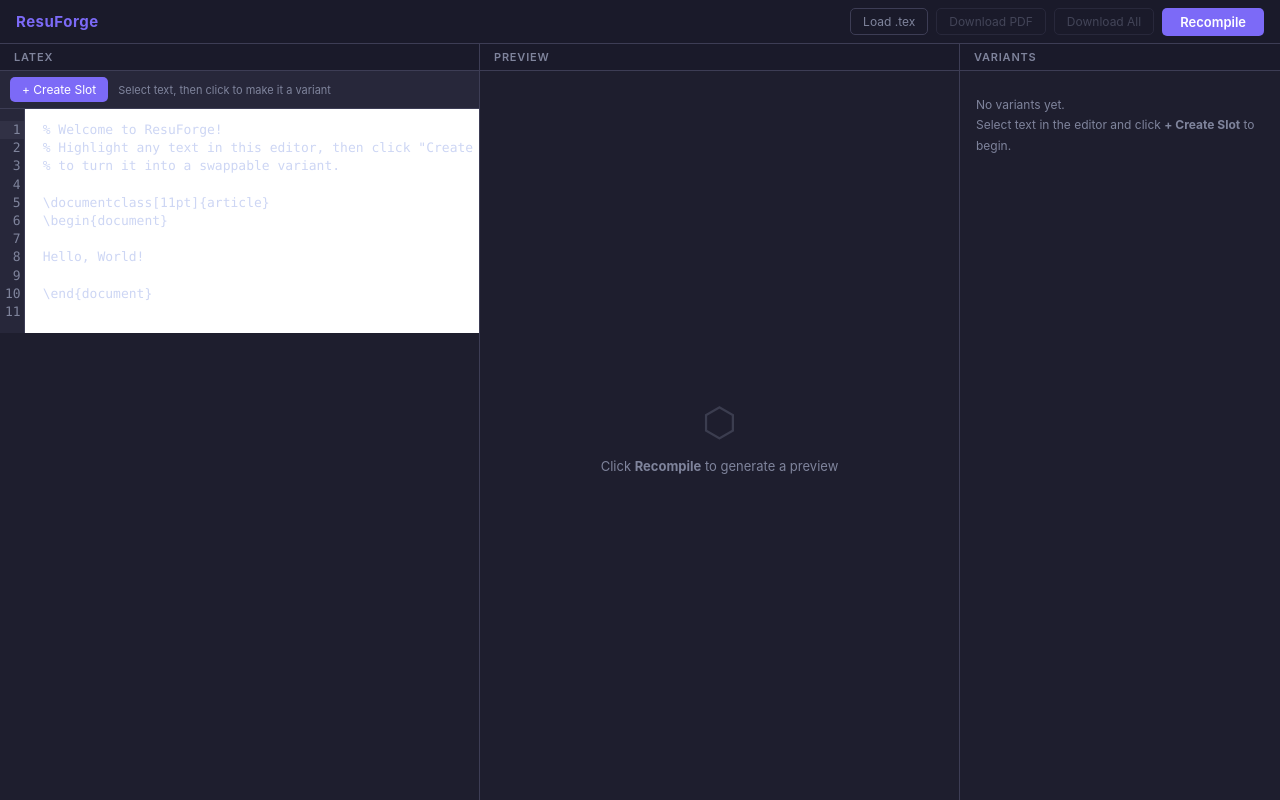
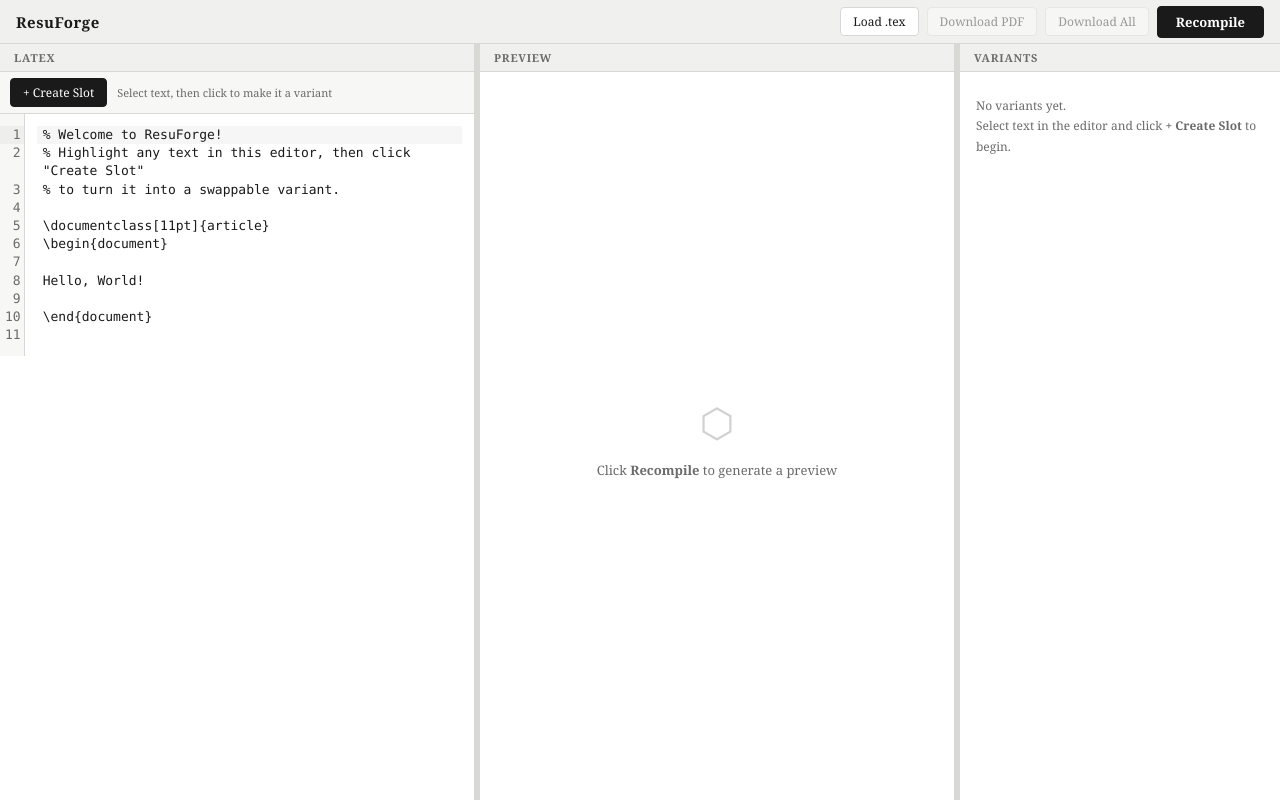
Before and after one commit to SebStefenel/Resuforge, a React (Vite) app in the folder frontend/: page / in a window 1280 px wide. Built offline with nearby package versions, Linux system fonts and the light colour scheme.

Commit message:
Changed the color sceem, added some simple fixes to the feel of the UI

```diff
--- a/frontend/src/App.css
+++ b/frontend/src/App.css
@@ -36,10 +36,9 @@
   font-weight: 600;
 }
 
-/* ── 3-column panels ── */
+/* ── 3-column panels (resizable) ── */
 .panels {
-  display: grid;
-  grid-template-columns: 1fr 1fr 320px;
+  display: flex;
   flex: 1;
   overflow: hidden;
   min-height: 0;
@@ -48,13 +47,44 @@
 .panel {
   display: flex;
   flex-direction: column;
-  border-right: 1px solid var(--border);
   overflow: hidden;
   min-height: 0;
+  min-width: 0;
 }
 
-.panel:last-child {
-  border-right: none;
+/* First two panels have explicit widths (set via drag); the last one fills
+   the remaining space. */
+.panel-editor,
+.panel-preview {
+  flex: 0 0 auto;
+}
+
+.panel-variants {
+  flex: 1 1 0;
+}
+
+/* Draggable divider between panels */
+.gutter {
+  flex: 0 0 6px;
+  cursor: col-resize;
+  background: var(--border);
+  position: relative;
+  transition: background 0.15s;
+}
+
+.gutter:hover,
+.gutter.gutter--dragging {
+  background: var(--accent);
+}
+
+/* Widen the actual hit area without changing layout width */
+.gutter::before {
+  content: '';
+  position: absolute;
+  top: 0;
+  bottom: 0;
+  left: -3px;
+  right: -3px;
 }
 
 .panel-header {
@@ -96,5 +126,5 @@
   color: var(--text-muted);
   white-space: pre-wrap;
   word-break: break-all;
-  font-family: 'Cascadia Code', 'Fira Code', 'Consolas', monospace;
+  font-family: var(--mono);
 }
--- a/frontend/src/App.jsx
+++ b/frontend/src/App.jsx
@@ -1,4 +1,4 @@
-import { useState, useCallback, useRef, useMemo } from 'react'
+import { useState, useCallback, useRef, useMemo, useEffect, useLayoutEffect } from 'react'
 import LatexEditor from './components/LatexEditor'
 import PdfViewer from './components/PdfViewer'
 import VariantPanel from './components/VariantPanel'
@@ -6,6 +6,9 @@
 import './App.css'
 
 const STORAGE_KEY = 'resuforge_state'
+const LAYOUT_KEY = 'resuforge_layout'
+const MIN_PANEL = 220 // px — smallest a draggable panel may get
+const GUTTER = 6 // px — width of each divider
 
 function loadState() {
   try {
@@ -18,6 +21,20 @@
 function saveState(state) {
   try {
     localStorage.setItem(STORAGE_KEY, JSON.stringify(state))
+  } catch {}
+}
+
+function loadLayout() {
+  try {
+    const raw = localStorage.getItem(LAYOUT_KEY)
+    if (raw) return JSON.parse(raw)
+  } catch {}
+  return null
+}
+
+function saveLayout(layout) {
+  try {
+    localStorage.setItem(LAYOUT_KEY, JSON.stringify(layout))
   } catch {}
 }
 
@@ -52,6 +69,81 @@
   // { selectedText, from, to }
 
   const editorRef = useRef(null)
+
+  // ── Resizable panels ──────────────────────────────────────────────
+  const savedLayout = loadLayout()
+  const [editorW, setEditorW] = useState(savedLayout?.editorW ?? null)
+  const [previewW, setPreviewW] = useState(savedLayout?.previewW ?? null)
+  const [dragging, setDragging] = useState(null) // 'editor' | 'preview' | null
+  const panelsRef = useRef(null)
+
+  // Initialise widths on first mount (before paint) if not restored from storage.
+  useLayoutEffect(() => {
+    if (editorW != null && previewW != null) return
+    const el = panelsRef.current
+    if (!el) return
+    const total = el.clientWidth
+    const variants = 320
+    const each = Math.max(MIN_PANEL, Math.floor((total - variants - 2 * GUTTER) / 2))
+    setEditorW(each)
+    setPreviewW(each)
+    // eslint-disable-next-line react-hooks/exhaustive-deps
+  }, [])
+
+  // Persist widths whenever they change.
+  useEffect(() => {
+    if (editorW != null && previewW != null) saveLayout({ editorW, previewW })
+  }, [editorW, previewW])
+
+  // Keep panels from overflowing when the window shrinks.
+  useEffect(() => {
+    const onResize = () => {
+      const el = panelsRef.current
+      if (!el || editorW == null || previewW == null) return
+      const total = el.clientWidth
+      const maxCombined = total - 2 * GUTTER - MIN_PANEL
+      if (editorW + previewW > maxCombined && editorW + previewW > 0) {
+        const scale = maxCombined / (editorW + previewW)
+        setEditorW(Math.max(MIN_PANEL * 0.5, Math.floor(editorW * scale)))
+        setPreviewW(Math.max(MIN_PANEL * 0.5, Math.floor(previewW * scale)))
+      }
+    }
+    window.addEventListener('resize', onResize)
+    return () => window.removeEventListener('resize', onResize)
+  }, [editorW, previewW])
+
+  const startDrag = useCallback((which) => (e) => {
+    e.preventDefault()
+    const startX = e.clientX
+    const startEditor = editorW
+    const startPreview = previewW
+    const total = panelsRef.current ? panelsRef.current.clientWidth : 0
+
+    const onMove = (ev) => {
+      const dx = ev.clientX - startX
+      if (which === 'editor') {
+        // Dragging divider 1 resizes the editor; preview keeps its width.
+        const maxEditor = total - 2 * GUTTER - startPreview - MIN_PANEL
+        setEditorW(Math.max(MIN_PANEL, Math.min(startEditor + dx, maxEditor)))
+      } else {
+        // Dragging divider 2 resizes the preview; editor keeps its width.
+        const maxPreview = total - 2 * GUTTER - startEditor - MIN_PANEL
+        setPreviewW(Math.max(MIN_PANEL, Math.min(startPreview + dx, maxPreview)))
+      }
+    }
+    const onUp = () => {
+      document.removeEventListener('mousemove', onMove)
+      document.removeEventListener('mouseup', onUp)
+      document.body.style.cursor = ''
+      document.body.style.userSelect = ''
+      setDragging(null)
+    }
+    document.addEventListener('mousemove', onMove)
+    document.addEventListener('mouseup', onUp)
+    document.body.style.cursor = 'col-resize'
+    document.body.style.userSelect = 'none'
+    setDragging(which)
+  }, [editorW, previewW])
 
   // Persist on every meaningful change
   const persist = useCallback((t, c, s) => {
@@ -379,8 +471,11 @@
         </div>
       </header>
 
-      <div className="panels">
-        <div className="panel panel-editor">
+      <div className="panels" ref={panelsRef}>
+        <div
+          className="panel panel-editor"
+          style={editorW != null ? { width: editorW } : undefined}
+        >
           <div className="panel-header">LaTeX</div>
           <LatexEditor
             ref={editorRef}
@@ -391,13 +486,28 @@
           />
         </div>
 
-        <div className="panel panel-preview">
+        <div
+          className={`gutter${dragging === 'editor' ? ' gutter--dragging' : ''}`}
+          onMouseDown={startDrag('editor')}
+          title="Drag to resize"
+        />
+
+        <div
+          className="panel panel-preview"
+          style={previewW != null ? { width: previewW } : undefined}
+        >
           <div className="panel-header">Preview</div>
           {compileError
             ? <ErrorLog log={compileError} />
             : <PdfViewer url={pdfUrl} />
           }
         </div>
+
+        <div
+          className={`gutter${dragging === 'preview' ? ' gutter--dragging' : ''}`}
+          onMouseDown={startDrag('preview')}
+          title="Drag to resize"
+        />
 
         <div className="panel panel-variants">
           <div className="panel-header">Variants</div>
--- a/frontend/src/components/LatexEditor.css
+++ b/frontend/src/components/LatexEditor.css
@@ -30,3 +30,31 @@
 .latex-editor-cm .cm-editor {
   height: 100%;
 }
+
+/* Ensure the editor scrolls vertically and show a clearly visible scrollbar
+   (the browser default is nearly invisible on the light theme). */
+.latex-editor-cm .cm-scroller {
+  overflow-y: auto;
+  /* Firefox */
+  scrollbar-width: thin;
+  scrollbar-color: #b8b8b2 transparent;
+}
+
+.latex-editor-cm .cm-scroller::-webkit-scrollbar {
+  width: 12px;
+  height: 12px;
+}
+
+.latex-editor-cm .cm-scroller::-webkit-scrollbar-track {
+  background: var(--surface);
+}
+
+.latex-editor-cm .cm-scroller::-webkit-scrollbar-thumb {
+  background: #c2c2bc;
+  border-radius: 6px;
+  border: 3px solid var(--surface);
+}
+
+.latex-editor-cm .cm-scroller::-webkit-scrollbar-thumb:hover {
+  background: #a2a29c;
+}
--- a/frontend/src/components/LatexEditor.jsx
+++ b/frontend/src/components/LatexEditor.jsx
@@ -37,7 +37,7 @@
     background: 'var(--bg)',
   },
   '.cm-scroller': {
-    fontFamily: "'Cascadia Code', 'Fira Code', 'Consolas', monospace",
+    fontFamily: 'var(--mono)',
     overflow: 'auto',
   },
   '.cm-content': {
@@ -51,7 +51,7 @@
     borderLeftColor: 'var(--accent)',
   },
   '.cm-selectionBackground, ::selection': {
-    background: 'rgba(124, 106, 247, 0.3) !important',
+    background: 'rgba(26, 26, 26, 0.14) !important',
   },
   '.cm-gutters': {
     background: 'var(--surface)',
@@ -63,11 +63,12 @@
     background: 'var(--surface2)',
   },
   '.cm-activeLine': {
-    background: 'rgba(255,255,255,0.03)',
+    background: 'rgba(0, 0, 0, 0.035)',
   },
   '.cm-placeholder-token': {
-    background: 'rgba(124, 106, 247, 0.25)',
+    background: 'rgba(26, 26, 26, 0.10)',
     color: 'var(--accent)',
+    fontWeight: '600',
     borderRadius: '3px',
     padding: '0 2px',
   },
@@ -106,6 +107,7 @@
           height="100%"
           extensions={[
             editorTheme,
+            EditorView.lineWrapping,
             placeholderHighlighter(categories),
           ]}
           onCreateEditor={(view) => {
--- a/frontend/src/components/PdfViewer.css
+++ b/frontend/src/components/PdfViewer.css
@@ -57,7 +57,7 @@
   overflow: auto;
   display: flex;
   justify-content: center;
-  background: #555;
+  background: var(--pdf-backdrop);
   padding: 16px;
 }
 
@@ -69,7 +69,8 @@
 }
 
 .pdf-scroll .react-pdf__Page {
-  box-shadow: 0 4px 20px rgba(0,0,0,0.5);
+  box-shadow: 0 2px 12px rgba(0,0,0,0.18);
+  border: 1px solid var(--border);
 }
 
 .pdf-loading, .pdf-error {
--- a/frontend/src/components/VariantPanel.css
+++ b/frontend/src/components/VariantPanel.css
@@ -115,7 +115,7 @@
 
 .vp-preset--active {
   border-color: var(--accent);
-  background: rgba(124, 106, 247, 0.07);
+  background: rgba(26, 26, 26, 0.05);
 }
 
 .vp-preset-row {
--- a/frontend/src/index.css
+++ b/frontend/src/index.css
@@ -5,17 +5,20 @@
 }
 
 :root {
-  --bg: #1e1e2e;
-  --surface: #27273a;
-  --surface2: #313145;
-  --border: #3d3d55;
-  --accent: #7c6af7;
-  --accent-hover: #9585ff;
-  --text: #cdd6f4;
-  --text-muted: #7f849c;
-  --danger: #f38ba8;
-  --success: #a6e3a1;
-  --panel-header: #1a1a2a;
+  --bg: #ffffff;
+  --surface: #f7f7f5;
+  --surface2: #eeeeec;
+  --border: #d8d8d4;
+  --accent: #1a1a1a;
+  --accent-hover: #000000;
+  --text: #1a1a1a;
+  --text-muted: #6b6b6b;
+  --danger: #a12331;
+  --success: #1a7f37;
+  --panel-header: #f0f0ee;
+  --pdf-backdrop: #d9d9d6;
+  --serif: Georgia, 'Times New Roman', Times, serif;
+  --mono: 'Cascadia Code', 'Fira Code', 'Consolas', monospace;
 }
 
 html, body, #root {
@@ -24,7 +27,7 @@
 }
 
 body {
-  font-family: -apple-system, BlinkMacSystemFont, 'Segoe UI', sans-serif;
+  font-family: var(--serif);
   background: var(--bg);
   color: var(--text);
   font-size: 13px;
@@ -32,12 +35,12 @@
 
 button {
   cursor: pointer;
-  font-family: inherit;
+  font-family: var(--serif);
   font-size: 12px;
   border: none;
-  border-radius: 5px;
+  border-radius: 4px;
   padding: 5px 12px;
-  transition: background 0.15s;
+  transition: background 0.15s, color 0.15s, border-color 0.15s;
 }
 
 button:disabled {
@@ -45,37 +48,38 @@
   cursor: not-allowed;
 }
 
-input, textarea {
-  font-family: inherit;
+input, textarea, select {
+  font-family: var(--serif);
   font-size: 13px;
   background: var(--bg);
   color: var(--text);
   border: 1px solid var(--border);
-  border-radius: 5px;
+  border-radius: 4px;
   padding: 5px 8px;
   outline: none;
 }
 
-input:focus, textarea:focus {
+input:focus, textarea:focus, select:focus {
   border-color: var(--accent);
 }
 
 .btn-primary {
   background: var(--accent);
   color: #fff;
+  border: 1px solid var(--accent);
 }
 .btn-primary:hover:not(:disabled) {
   background: var(--accent-hover);
 }
 
 .btn-ghost {
-  background: transparent;
-  color: var(--text-muted);
+  background: #fff;
+  color: var(--text);
   border: 1px solid var(--border);
 }
 .btn-ghost:hover:not(:disabled) {
   background: var(--surface2);
-  color: var(--text);
+  border-color: #b8b8b2;
 }
 
 .btn-danger {
```
Also changed, not shown: 1 other file (tests, documents, lock files or other folders).
